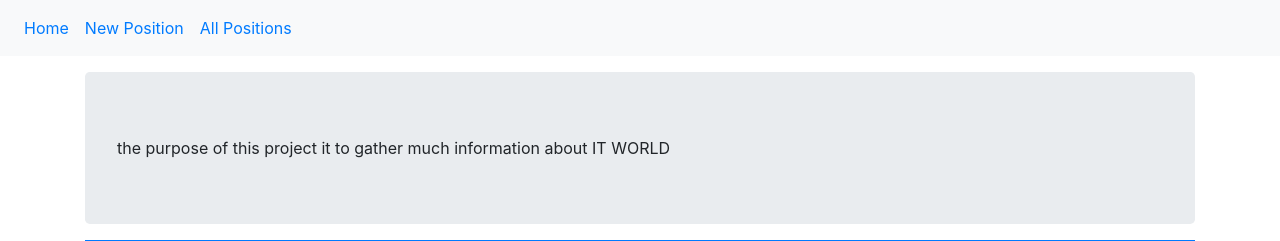
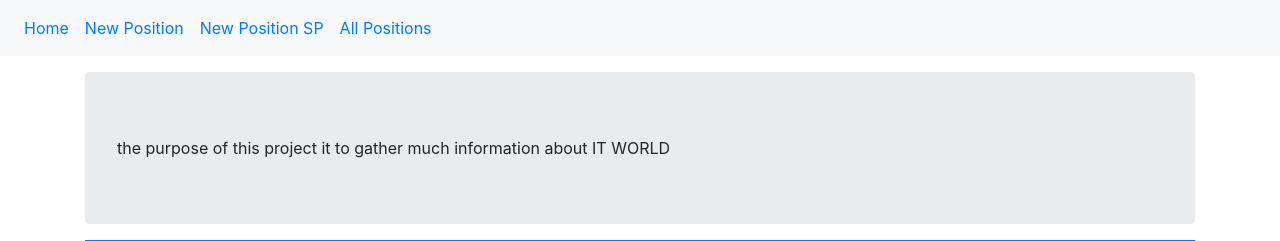
Before and after one commit to ksukevicius/itw, a PHP site: page /orcl/ in a window 1280 px wide. Shown: the top 241 px of the page. Run offline with PHP 8.4, Linux system fonts and the light colour scheme.

Commit message:
updated menu

```diff
--- a/includes/menu.php
+++ b/includes/menu.php
@@ -10,6 +10,9 @@
 		  <a class="nav-link" href="position_new.php">New Position</a>
 		</li>
 		<li class="nav-item">
+		  <a class="nav-link" href="position_new_sp.php">New Position SP</a>
+		</li>
+		<li class="nav-item">
 		  <a class="nav-link" href="position_all.php">All Positions</a>
 		</li>
 
```
